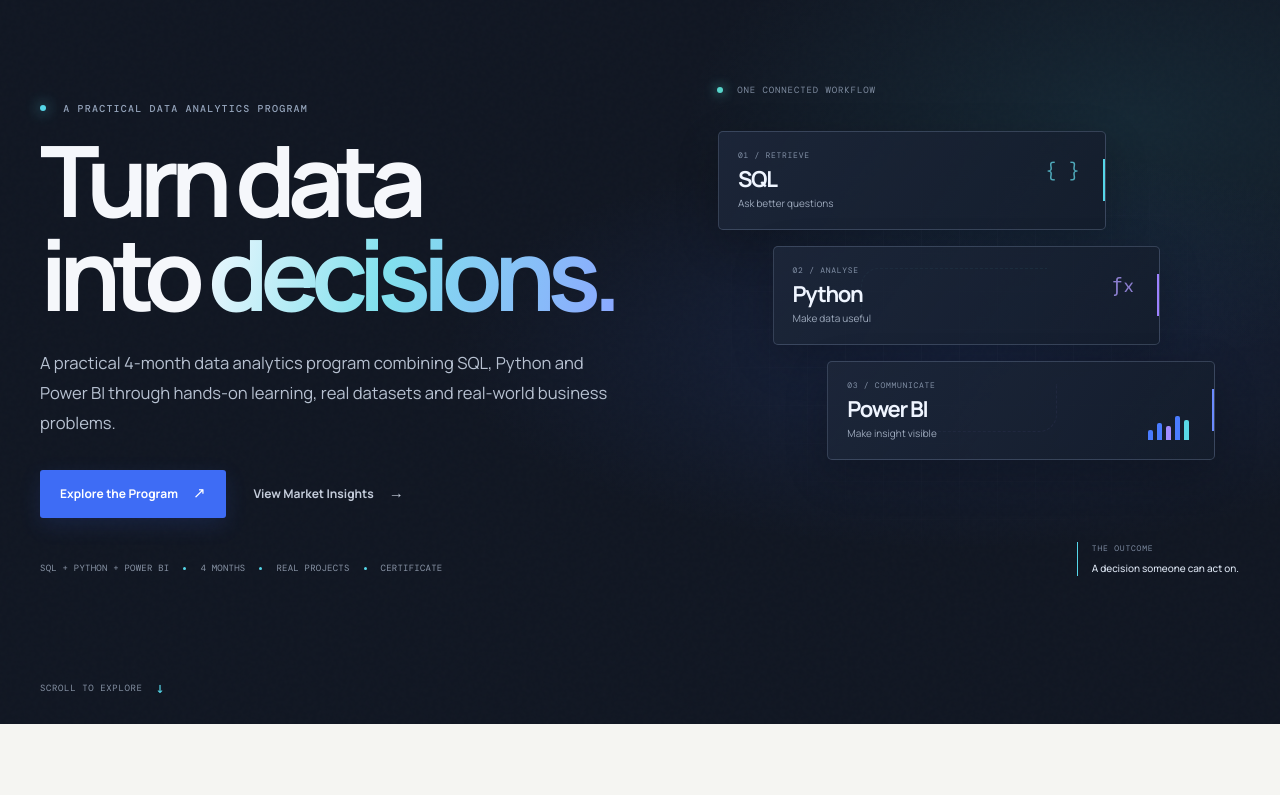
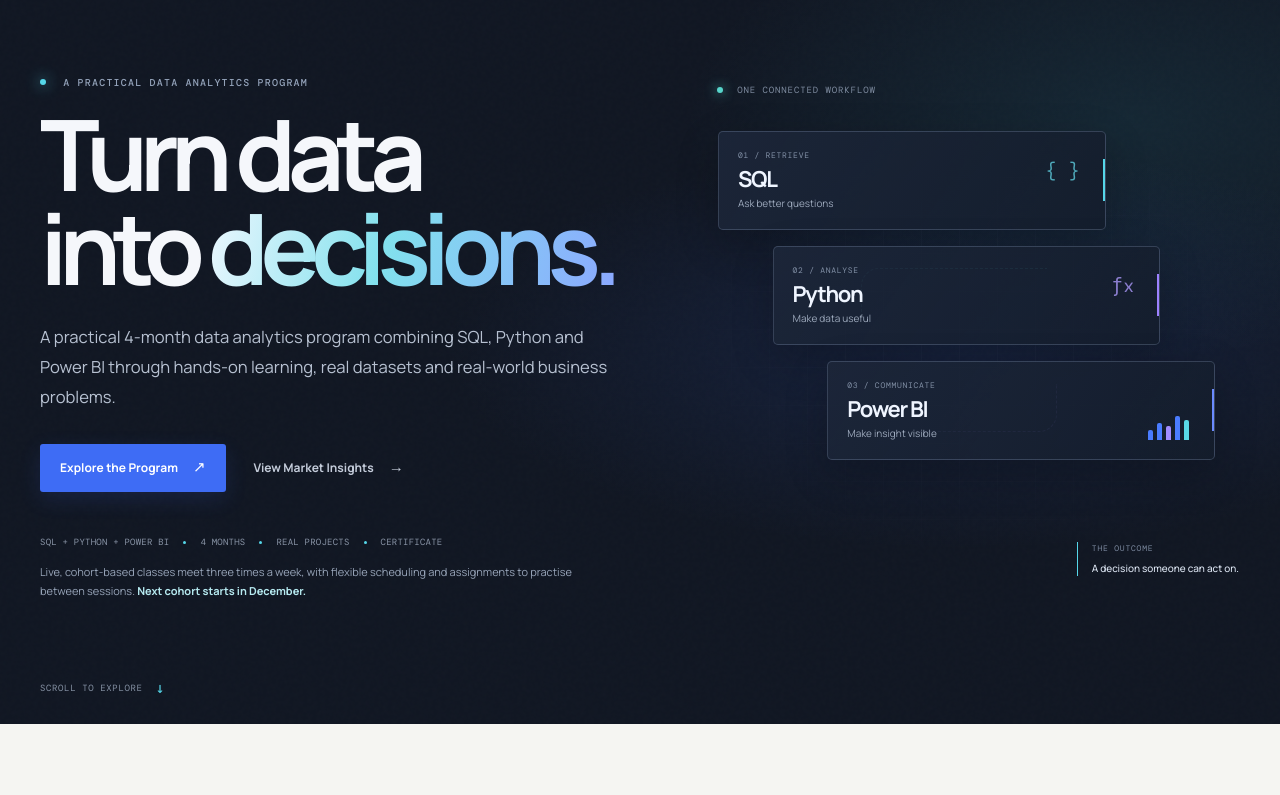
Before and after one commit to arieljumba/vumbua-office, a Flask app: page / in a window 1280 px wide. Shown: the part 76-871 px from the top of the page. Run offline with Flask 3, Linux system fonts and the light colour scheme; some libraries are stand-ins or nearby versions.

Commit message:
Add cohort schedule details to Vumbua site
Co-authored-by: Copilot <223556219+Copilot@users.noreply.github.com>

```diff
--- a/personal/vumbua/app/static/css/site.css
+++ b/personal/vumbua/app/static/css/site.css
@@ -69,6 +69,8 @@ button, a { -webkit-tap-highlight-color: transparent; }
 .hero h1, .page-hero h1, .insights-hero h1, .contact-hero h1 { margin: 0; font-size: clamp(56px, 7.7vw, 108px); font-weight: 700; letter-spacing: -.085em; line-height: .96; }
 .text-gradient { color: #81dded; background: linear-gradient(105deg, #f1f8ff 0%, #82e1ed 44%, #8ba7ff 100%); background-clip: text; -webkit-text-fill-color: transparent; }
 .hero-intro { max-width: 570px; margin: 26px 0 0; color: #b7c1d1; font-size: clamp(15px, 1.3vw, 18px); line-height: 1.8; }
+.hero-cohort-note { max-width: 570px; margin: 12px 0 0; color: #97a4b8; font-size: 11px; line-height: 1.8; }
+.hero-cohort-note strong, .page-hero-cohort strong { color: #b6eaf0; font-weight: 650; }
 .hero-actions { display: flex; flex-wrap: wrap; align-items: center; gap: 14px 22px; margin-top: 32px; }
 .button { min-height: 48px; display: inline-flex; align-items: center; justify-content: center; gap: 15px; padding: 0 19px; border: 1px solid transparent; border-radius: 3px; font-size: 12px; font-weight: 700; text-decoration: none; transition: transform .2s ease, background .2s ease, border-color .2s ease, box-shadow .2s ease; cursor: pointer; }
 .button:hover { transform: translateY(-2px); }
@@ -240,6 +242,7 @@ button, a { -webkit-tap-highlight-color: transparent; }
 .page-hero-inner { position: relative; z-index: 1; padding-top: 103px; padding-bottom: 58px; }
 .page-hero h1 { max-width: 930px; font-size: clamp(58px, 8.5vw, 112px); }
 .page-hero-lead { max-width: 700px; margin: 26px 0 0; color: #b3bdcc; font-size: 16px; line-height: 1.85; }
+.page-hero-cohort { max-width: 700px; margin: 12px 0 0; color: #99a7ba; font-size: 12px; line-height: 1.8; }
 .program-stats { display: flex; flex-wrap: wrap; align-items: center; gap: 11px 15px; margin-top: 52px; padding-top: 21px; color: #8d9bad; border-top: 1px solid rgba(255,255,255,.13); font-family: "DM Mono", monospace; font-size: 9px; text-transform: uppercase; }
 .program-logic { padding: 53px 0 59px; }
 .program-logic-line { display: flex; flex-wrap: wrap; align-items: center; gap: 21px; color: #263248; font-size: clamp(15px, 2vw, 21px); font-weight: 700; letter-spacing: -.045em; }
--- a/personal/vumbua/app/templates/home.html
+++ b/personal/vumbua/app/templates/home.html
@@ -16,6 +16,7 @@
       <div class="hero-proof" aria-label="Program summary">
         <span>SQL + Python + Power BI</span><i></i><span>4 months</span><i></i><span>Real projects</span><i></i><span>Certificate</span>
       </div>
+      <p class="hero-cohort-note">Live, cohort-based classes meet three times a week, with flexible scheduling and assignments to practise between sessions. <strong>Next cohort starts in December.</strong></p>
     </div>
     <div class="hero-art" aria-label="An illustration of data moving through SQL, Python and Power BI into a business decision">
       <div class="art-caption"><span class="live-dot"></span> ONE CONNECTED WORKFLOW</div>
--- a/personal/vumbua/app/templates/program.html
+++ b/personal/vumbua/app/templates/program.html
@@ -7,6 +7,7 @@
     <p class="eyebrow eyebrow-light"><span class="eyebrow-dot"></span> The flagship program · 4 months</p>
     <h1>3-in-1 Data<br>Analytics <span class="text-gradient">Program.</span></h1>
     <p class="page-hero-lead">SQL, Python and Power BI taught as one practical workflow—from asking a question of the data to communicating an insight that helps someone act.</p>
+    <p class="page-hero-cohort">Live, cohort-based classes meet three times a week. Flexible scheduling helps accommodate your routine, and assignments give you practice between sessions. <strong>Next cohort starts in December.</strong></p>
     <div class="hero-actions"><a class="button button-blue" href="{{ url_for('enquiries.contact') }}#enquiry">Enquire about the next cohort <span>↗</span></a><a class="button button-quiet" href="#curriculum">Explore the curriculum ↓</a></div>
     <div class="program-stats"><span>SQL + Python + Power BI</span><i></i><span>4 months</span><i></i><span>Real-world project</span><i></i><span>Certificate of completion</span></div>
   </div>
```
Also changed, not shown: personal/vumbua/VUMBUA_WEBSITE_GUIDE.md (+2 -0 lines), personal/vumbua/tests/test_pages.py (+5 -0 lines).
